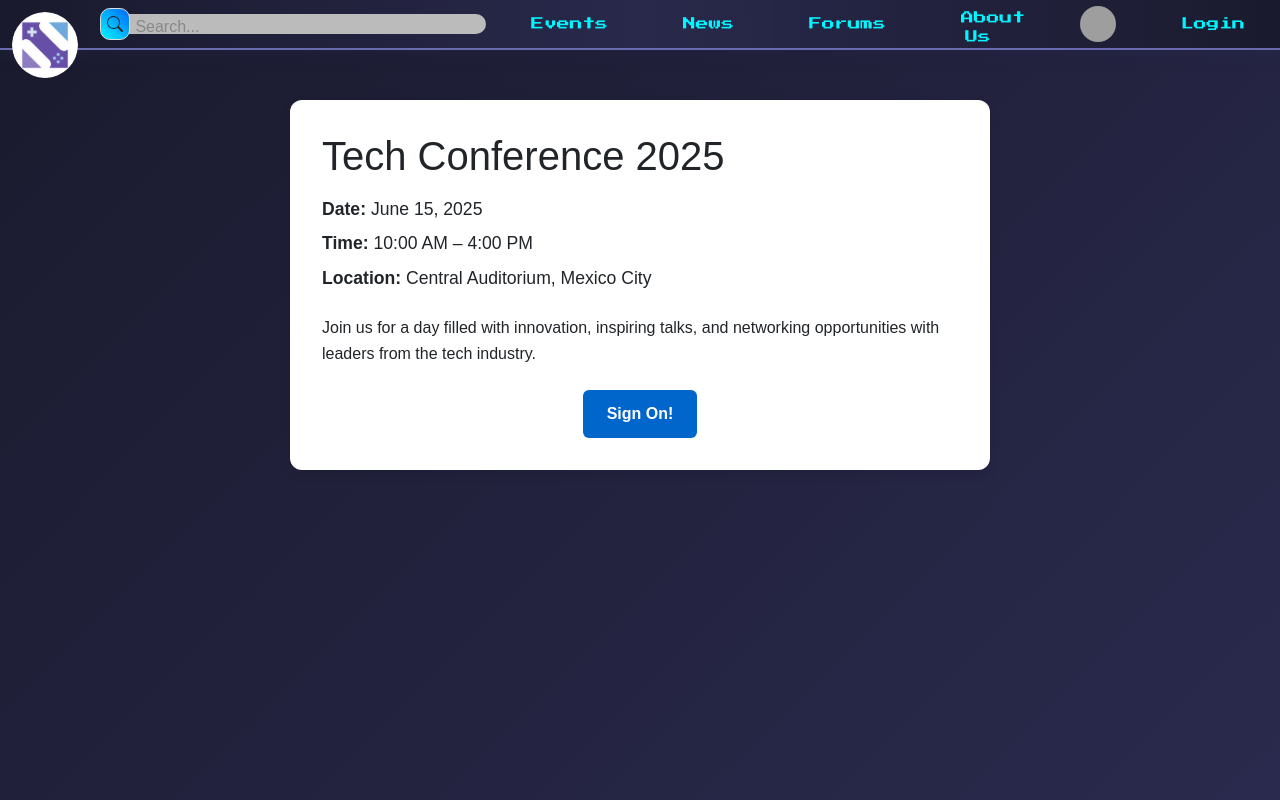
After one commit to kim-1111/NextPlay, a PHP site: page /HTML/event.html in a window 1280 px wide. The commit adds this page. Run offline with PHP 8.4, Linux system fonts and the light colour scheme; grey boxes are pictures that could not be loaded.

Commit message:
Nielsen: all english, +event

```diff
--- /dev/null
+++ b/CSS/event.css
@@ -0,0 +1,41 @@
+.event-container {
+  max-width: 700px;
+  margin: 0 auto;
+  background-color: white;
+  padding: 2rem;
+  border-radius: 12px;
+  box-shadow: 0 4px 12px rgba(0, 0, 0, 0.1);
+  margin-top: 100px;
+}
+
+.event-title {
+  font-size: 2.5rem;
+  margin-bottom: 1rem;
+}
+
+.event-details p {
+  margin: 0.5rem 0;
+  font-size: 1.1rem;
+}
+
+.event-description {
+  margin: 1.5rem 0;
+  line-height: 1.6;
+}
+
+.signOn-button {
+  display: block;
+  width: fit-content;
+  margin: 0 auto;
+  padding: 0.75rem 1.5rem;
+  background-color: #0066cc;
+  color: white;
+  text-decoration: none;
+  border-radius: 6px;
+  font-weight: bold;
+  transition: background-color 0.3s ease;
+}
+
+.signOn-button:hover {
+  background-color: #004999;
+}
--- /dev/null
+++ b/HTML/event.html
@@ -0,0 +1,57 @@
+<!DOCTYPE html>
+<html lang="en">
+
+<head>
+  <meta charset="UTF-8" />
+  <meta name="viewport" content="width=device-width, initial-scale=1.0" />
+  <title>NextPlay</title>
+
+  <!-- Ícono de la página -->
+  <link rel="icon" href="../imagenes/logo.png" />
+
+  <!-- Archivos CSS -->
+  <link rel="stylesheet" href="https://cdn.jsdelivr.net/npm/bootstrap@5.3.0/dist/css/bootstrap.min.css" />
+
+  <!-- Fuentes personalizadas -->
+  <link href="https://fonts.googleapis.com/css2?family=Orbitron:wght@400;700&family=Press+Start+2P&display=swap"
+    rel="stylesheet" />
+
+  <!-- LAYOUT -->
+  <script src="https://code.jquery.com/jquery-3.6.0.min.js"></script>
+  <script src="../Layout/include.js"></script>
+  <script src="../Layout/loginregister.js"></script>
+  <link rel="stylesheet" href="../Layout/layout.css">
+  <link rel="stylesheet" href="../CSS/style.css" />
+  <link rel="stylesheet" href="../CSS/event.css" />
+
+  <link rel="stylesheet" href="../CSS/auth.css">
+</head>
+
+<body>
+  <!-- Overlay y ventana de login -->
+  <div id="overlay"></div>
+  <div id="loginwindow"></div>
+  <div id="registerwindow"></div>
+
+  <div class="principal" id="principal">
+    <!-- Cabecera con navbar -->
+    <header>
+      <div id="navbar"></div>
+    </header>
+    <div class="event-container">
+      <h1 class="event-title">Tech Conference 2025</h1>
+      <div class="event-details">
+        <p><strong>Date:</strong> June 15, 2025</p>
+        <p><strong>Time:</strong> 10:00 AM – 4:00 PM</p>
+        <p><strong>Location:</strong> Central Auditorium, Mexico City</p>
+      </div>
+      <div class="event-description">
+        <p>
+          Join us for a day filled with innovation, inspiring talks, and networking
+          opportunities with leaders from the tech industry.
+        </p>
+      </div>
+      <a href="" class="signOn-button">Sign On!</a>
+    </div>
+  </div>
+</body>
--- a/HTML/events.html
+++ b/HTML/events.html
@@ -22,7 +22,7 @@
   <script src="../Layout/loginregister.js"></script>
   <link rel="stylesheet" href="../Layout/layout.css">
   <link rel="stylesheet" href="../CSS/style.css"/>
-  <link rel="stylesheet" href="../CSS/eventos.css" />
+  <link rel="stylesheet" href="../CSS/events.css" />
 
   <link rel="stylesheet" href="../CSS/auth.css">
 </head>
--- a/Layout/navbar.php
+++ b/Layout/navbar.php
@@ -22,8 +22,8 @@
   </div>
 
   <button class="desktop-only"><a href="../HTML/events.html">Events</a></button>
-  <button class="desktop-only">News</button>
-  <button class="desktop-only">Forums</button>
+  <button class="desktop-only"><a href="../HTML/forums.html">News</a></button>
+  <button class="desktop-only"><a href="../HTML/forums.html">Forums</a></button>
   <button class="desktop-only"><a href="../HTML/about.html">About Us</a></button>
 
 
@@ -57,9 +57,9 @@
 
   <!-- Contenedor del menú desplegable -->
   <div id="menu-dropdown">
-    <button class="mobile-only"><a href="../HTML/events.html">Events</a></button>
-    <button class="mobile-only">News</button>
-    <button class="mobile-only">Forums</button>
+  <button class="desktop-only"><a href="../HTML/events.html">Events</a></button>
+  <button class="desktop-only"><a href="../HTML/forums.html">News</a></button>
+  <button class="desktop-only"><a href="../HTML/forums.html">Forums</a></button>
 
     <?php if (isset($_SESSION['user']['nombre'])): ?>
       <button onclick="window.location.href='profile.php'" class="mobile-only">Profile</button>
```
Also changed, not shown: CSS/principal.css (+0 -57 lines), CSS/style.css (+57 -0 lines), HTML/forums.html (added, +43 -0 lines), Layout/navbar.html (+8 -8 lines), CSS/events.css (renamed from CSS/eventos.css), HTML/news.html (added).
